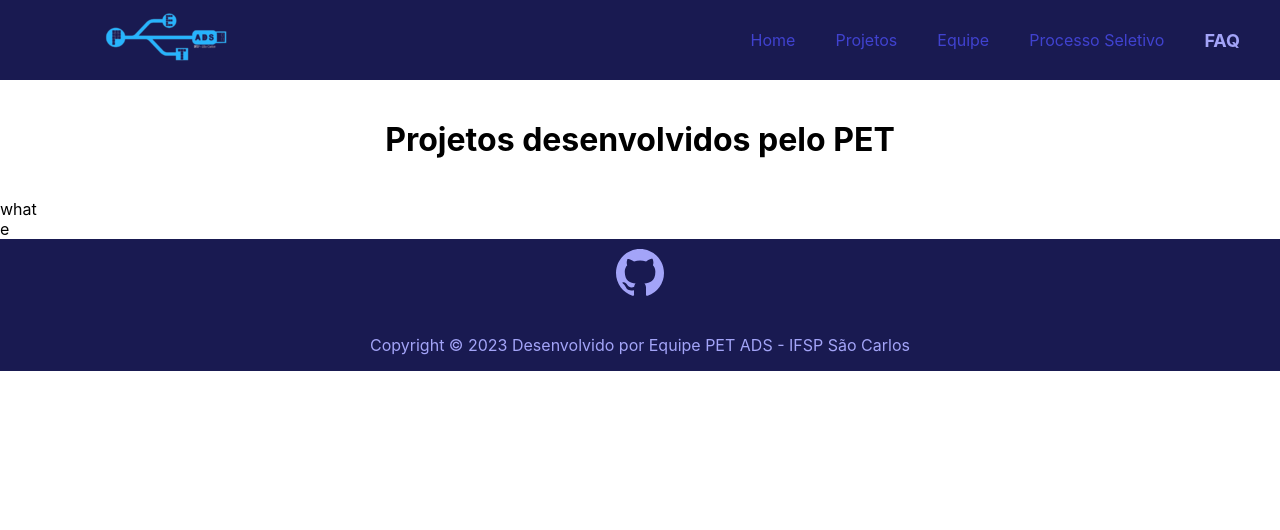
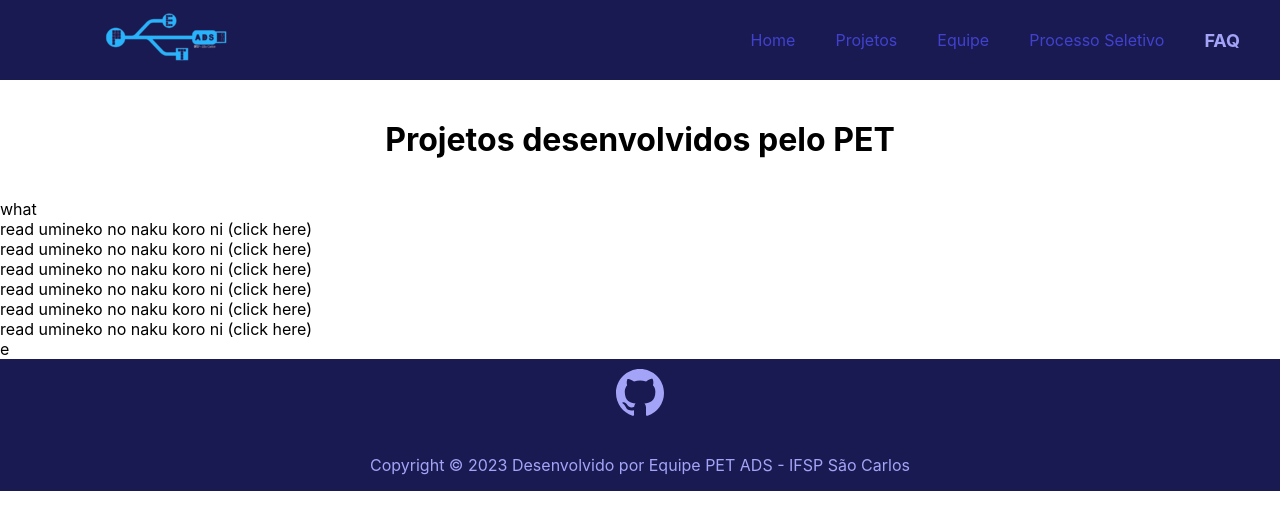
Before and after one commit to petlicbioifsp/homepage-pet-bio, a React (Create React App) app: page /faq in a window 1280 px wide. Shown: the top 530 px of the page. Built offline with nearby package versions, Linux system fonts and the light colour scheme.

Commit message:
feat: FAQ page collapsibles initial implementation

```diff
--- a/package.json
+++ b/package.json
@@ -10,6 +10,7 @@
     "localforage": "^1.10.0",
     "match-sorter": "^6.3.1",
     "react": "^18.2.0",
+    "react-collapsible": "^2.10.0",
     "react-dom": "^18.2.0",
     "react-icons": "^4.8.0",
     "react-router-dom": "^6.10.0",
--- a/src/pages/Faq/Faq.js
+++ b/src/pages/Faq/Faq.js
@@ -1,4 +1,5 @@
 import MenuNavegacao from "../../components/MenuNavegacao/menuNavegacao";
+import Collapsible from 'react-collapsible'
 import "./Faq.css"
 
 
@@ -11,6 +12,59 @@ export default function Faq(){
             <h2 className="faq-titulo">Projetos desenvolvidos pelo PET</h2>
             <section className="faq-texto">
                 what
+                <Collapsible trigger="read umineko no naku koro ni (click here)">
+                    <p>
+                    Behold the sweetfish river running through my beloved hometown.
+                    You who seek the Golden Land, follow its path downstream in search of the key.
+                    </p>
+                </Collapsible>
+
+                <Collapsible trigger="read umineko no naku koro ni (click here)">
+                    <p>
+                    As you travel down it, you will see a village.
+                    In that village, look for the shore the two will tell you of.
+                    There sleeps the key to the Golden Land.
+
+                    The one who obtains the key must then travel to the Golden Land in accordance with these rules.
+                    </p>
+                </Collapsible>
+
+                <Collapsible trigger="read umineko no naku koro ni (click here)">
+                    <p>
+                    On the first twilight, offer the six chosen by the key as sacrifices.
+                    On the second twilight, those who remain shall tear apart the two who are close.
+                    On the third twilight, those who remain shall praise my noble name.
+                    On the fourth twilight, gouge the head and kill.
+                    On the fifth twilight, gouge the chest and kill.
+                    </p>
+                </Collapsible>
+
+                <Collapsible trigger="read umineko no naku koro ni (click here)">
+                    <p>
+                    On the sixth twilight, gouge the stomach and kill.
+                    On the seventh twilight, gouge the knee and kill.
+                    On the eighth twilight, gouge the leg and kill.
+                    On the ninth twilight, the witch shall revive, and none shall be left alive.
+                    On the tenth twilight, at journey's end, you shall attain to the power of the Golden Land's treasures, once and for the last time.
+                    </p>
+                </Collapsible>
+
+                <Collapsible trigger="read umineko no naku koro ni (click here)">
+                    <p>
+                    The witch shall praise the wise and bestow four treasures.
+                    One shall be all the gold from the Golden Land.
+                    One shall be the resurrection of all the dead souls.
+                    One shall be the resurrection of the love that was lost.
+                    One shall be to put the witch to sleep for all time.
+                    </p>
+                </Collapsible>
+
+                <Collapsible trigger="read umineko no naku koro ni (click here)">
+                    <p>
+                    Sleep peacefully, my beloved witch, Beatrice.
+                    </p>
+                </Collapsible>
+
 
             </section> e
 
```
Also changed, not shown: 1 other file (tests, documents, lock files or other folders).
